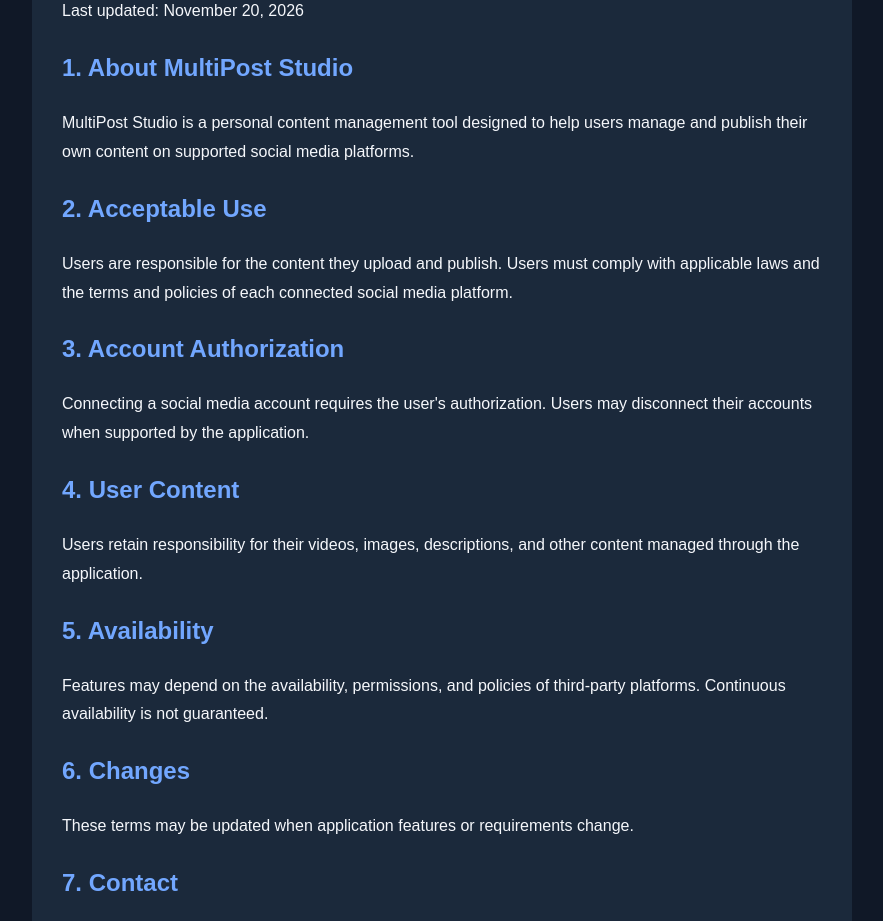
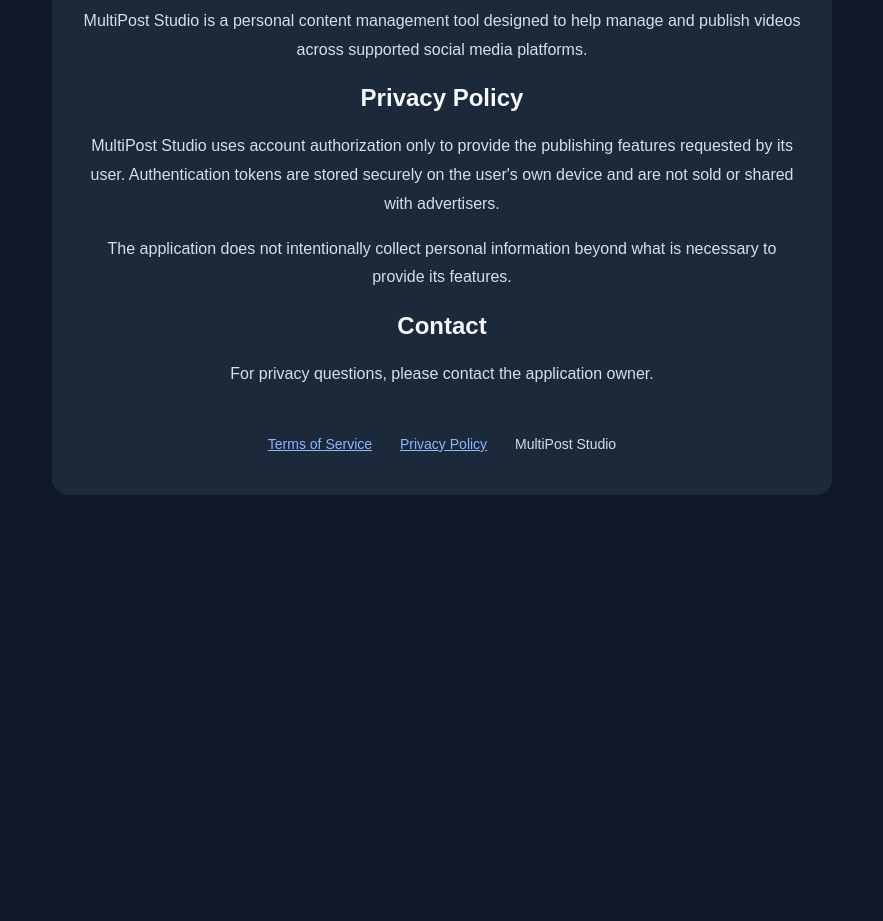
Before and after one commit to louai337/multipost-site, a plain HTML site: page terms.html in a window 1280 px wide. Shown: the part 193-1114 px from the top of the page, without its empty margins (198-1081 px from the left). After the commit the page ends 800 px from the top, so only its background shows below. Drawn offline with Linux system fonts and the light colour scheme.

Commit message:
Update terms.html

```diff
--- a/terms.html
+++ b/terms.html
@@ -1,82 +1,74 @@
-
 <!DOCTYPE html>
 <html lang="en">
 <head>
   <meta charset="UTF-8">
   <meta name="viewport" content="width=device-width, initial-scale=1">
-  <title>Terms of Service - MultiPost Studio</title>
+  <title>MultiPost Studio</title>
+  <meta name="description" content="MultiPost Studio is a personal tool for managing and publishing social media content.">
   <style>
     body {
       margin: 0;
-      padding: 30px 20px;
+      padding: 40px 20px;
       font-family: Arial, sans-serif;
       background: #101827;
       color: #f5f7fb;
-      line-height: 1.8;
+      text-align: center;
     }
     main {
-      max-width: 760px;
-      margin: 30px auto;
+      max-width: 720px;
+      margin: 50px auto;
       padding: 30px;
       background: #1b293b;
       border-radius: 16px;
     }
-    h1, h2 { color: #72a7ff; }
+    h1 { color: #72a7ff; }
+    p { line-height: 1.8; color: #d5deeb; }
     a { color: #8db8ff; }
+    footer {
+      margin-top: 35px;
+      font-size: 14px;
+    }
+    footer p {
+      display: inline-block;
+      margin: 8px 12px;
+    }
   </style>
 </head>
 <body>
   <main>
-  <h1>Terms of Service</h1>
-  <p>Last updated: November 20, 2026</p>
+    <h1>MultiPost Studio</h1>
 
-  <h2>1. About MultiPost Studio</h2>
     <p>
       MultiPost Studio is a personal content management tool
-    designed to help users manage and publish their own content
-    on supported social media platforms.
+      designed to help manage and publish videos across supported
+      social media platforms.
     </p>
 
-  <h2>2. Acceptable Use</h2>
+    <h2>Privacy Policy</h2>
+
     <p>
-    Users are responsible for the content they upload and publish.
-    Users must comply with applicable laws and the terms and
-    policies of each connected social media platform.
+      MultiPost Studio uses account authorization only to provide
+      the publishing features requested by its user.
+      Authentication tokens are stored securely on the user's
+      own device and are not sold or shared with advertisers.
     </p>
 
-  <h2>3. Account Authorization</h2>
     <p>
-    Connecting a social media account requires the user's
-    authorization. Users may disconnect their accounts when
-    supported by the application.
+      The application does not intentionally collect personal
+      information beyond what is necessary to provide its features.
     </p>
 
-  <h2>4. User Content</h2>
+    <h2>Contact</h2>
+
     <p>
-    Users retain responsibility for their videos, images,
-    descriptions, and other content managed through the application.
+      For privacy questions, please contact the application owner.
     </p>
 
-  <h2>5. Availability</h2>
-  <p>
-    Features may depend on the availability, permissions,
-    and policies of third-party platforms. Continuous availability
-    is not guaranteed.
-  </p>
-
-  <h2>6. Changes</h2>
-  <p>
-    These terms may be updated when application features or
-    requirements change.
-  </p>
-
-  <h2>7. Contact</h2>
-  <p>
-    For questions about these terms, contact the application owner
-    using the contact information provided on the official website.
-  </p>
-
-  <p><a href="index.html">Back to MultiPost Studio</a></p>
+    <footer>
+      <p><a href="terms.html">Terms of Service</a></p>
+      <p><a href="index.html">Privacy Policy</a></p>
+      <p>MultiPost Studio</p>
+    </footer>
   </main>
 </body>
 </html>
```
Lines whose indentation alone changed are shown as unchanged.
